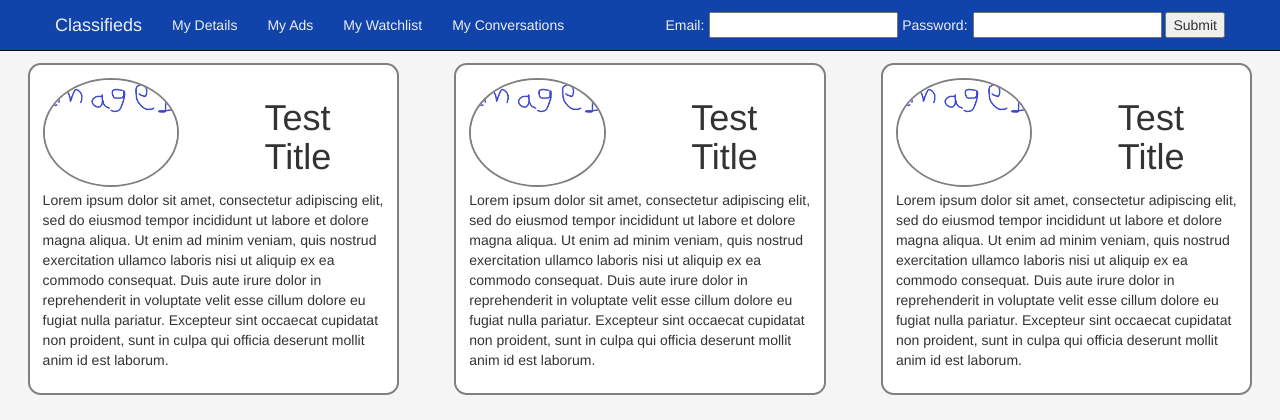
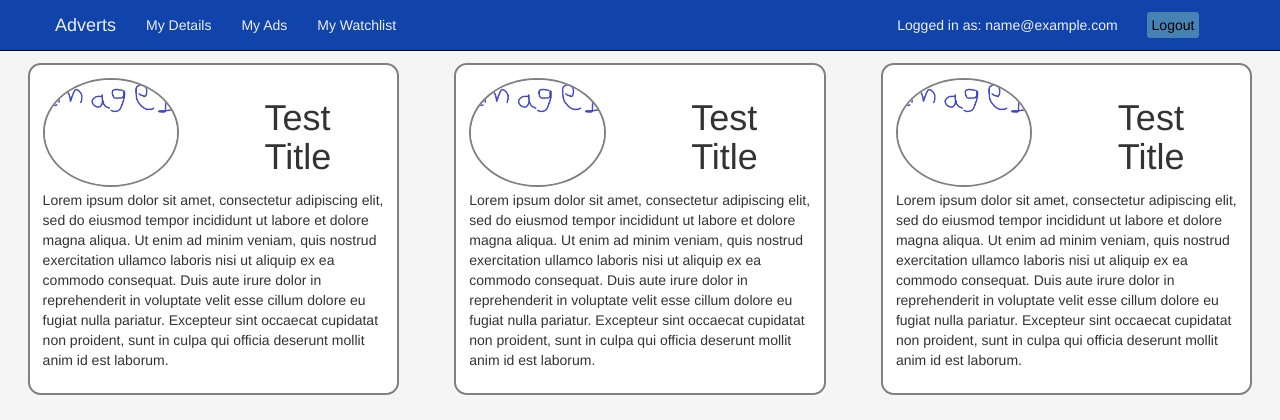
Before and after one commit to RobHastie/crispy-system, a PHP site: page / in a window 1280 px wide. Shown: the top 420 px of the page. Run offline with PHP 8.4, Linux system fonts and the light colour scheme; the visitor is signed in with stand-in values (Sample User, id 1); some libraries are stand-ins or nearby versions.

Commit message:
version 0.12

```diff
--- a/Scripts/CommonFunctions.php
+++ b/Scripts/CommonFunctions.php
@@ -22,7 +22,8 @@ function sessionInitialize(){
     if(!isset($_SESSION['loggedin']))
     {
         $_SESSION['loggedin'] = false;
+        $_SESSION['Admin'] = false;
     }
-    //If the session value loggedin is not set, set it to false.
-    //This makes it so that the site can maintain knowledge of whether a user has loggedin or not
+    //If the session value loggedin is not set, set it and Admin to false.
+    //This helps maintain the things on the site that depend on their values.
 }
--- a/Styles/Styles.css
+++ b/Styles/Styles.css
@@ -48,3 +48,23 @@ body {
     color: #eee;
     padding: 15px 5px 4px 0px;
 }
+#lga{
+    display:none;
+}
+#logout{
+    padding: 5px 5px 5px 5px;
+    background-color: steelblue;
+    color: black;
+    border-radius: 3px;
+    margin-right: 2vw;
+    margin-left: 20px;
+}
+#loginbutton{
+    padding: 5px 5px 5px 5px;
+    background-color: steelblue;
+    color: black;
+    border-radius: 3px;
+    margin-right: 2vw;
+    border: 0px;
+
+}
--- a/TopBar.html
+++ b/TopBar.html
@@ -32,21 +32,24 @@
             <span class="icon-bar"></span>
             <span class="icon-bar"></span>
           </button>
-          <a class="navbar-brand" href="#">Classifieds</a>
+          <a class="navbar-brand" href="#">Adverts</a>
         </div>
         <div id="navbar" class="collapse navbar-collapse">
           <ul class="nav navbar-nav">
             <li><a href="#">My Details</a></li>
             <li><a href="#">My Ads</a></li>
             <li><a href="#">My Watchlist</a></li>
-            <li><a href="#">My Conversations</a></li>
           </ul>
             <div id="login">
-                <form name="login" action="Scripts/LoginScript.php" method="post">
+                <form id="loginform" name="login" action="Scripts/LoginScript.php" method="post">
                     <label><p>Email:</p><input type="text" name="Email"></label>
                     <label><p>Password:</p><Input type="password" name="Password"></label>
-                    <label><input type="submit" name="submit"></label>
+                    <label><input type="submit" name="submit" value="Login" id="loginbutton"></label>
                 </form>
+              <div id="lga">
+                <p id="lgat"></p>
+                <a href="Scripts/LogoutScript.php" id="logout">Logout</a>
+              </div>
             </div>
         </div><!--/.nav-collapse -->
       </div>
@@ -59,8 +62,5 @@
     <!-- Placed at the end of the document so the pages load faster -->
     <script src="https://ajax.googleapis.com/ajax/libs/jquery/1.12.4/jquery.min.js"></script>
     <script>window.jQuery || document.write('<script src="../../assets/js/vendor/jquery.min.js"><\/script>')</script>
-    <script src="../../dist/js/bootstrap.min.js"></script>
-    <!-- IE10 viewport hack for Surface/desktop Windows 8 bug -->
-    <script src="../../assets/js/ie10-viewport-bug-workaround.js"></script>
   </body>
 </html>
--- a/adPage.html
+++ b/adPage.html
@@ -9,9 +9,6 @@
     <meta name="author" content="">
 
     <title>Starter Template for Bootstrap</title>
-
-    <!-- Bootstrap core CSS -->
-    <link href="AdStyle.css" rel="stylesheet">
 
     <!-- HTML5 shim and Respond.js for IE8 support of HTML5 elements and media queries -->
     <!--[if lt IE 9]>
--- a/index.php
+++ b/index.php
@@ -5,7 +5,16 @@
  * Date: 31/01/2018
  * Time: 04:13 PM
  */
+require_once 'Scripts/CommonFunctions.php';
 session_start();
-
+sessionInitialize();
 require_once 'TopBar.html';
 require_once 'adPage.html';
+
+if($_SESSION['loggedin'] == true){
+    echo '<script type="text/javascript">',
+    'document.getElementById("loginform").style.display = "none";',
+    'document.getElementById("lga").style.display = "inline-block";',
+    'document.getElementById("lgat").innerHTML = "Logged in as: '. $_SESSION['Email'] . '";',
+    '</script>';
+}
```
Also changed, not shown: Scripts/LoginScript.php (+30 -2 lines), Scripts/LogoutScript.php (added, +11 -0 lines), Scripts/WatchScript.php (added, +26 -0 lines), ToDo.txt (added, +20 -0 lines), test.php (+7 -1 lines).
